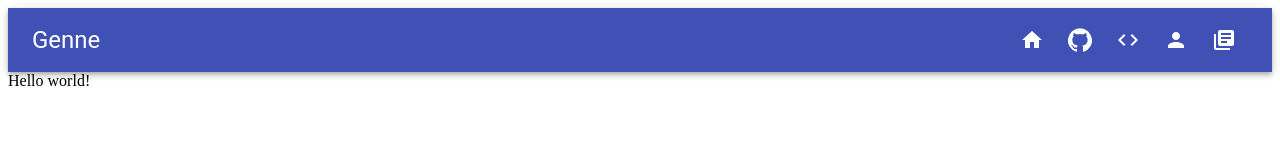
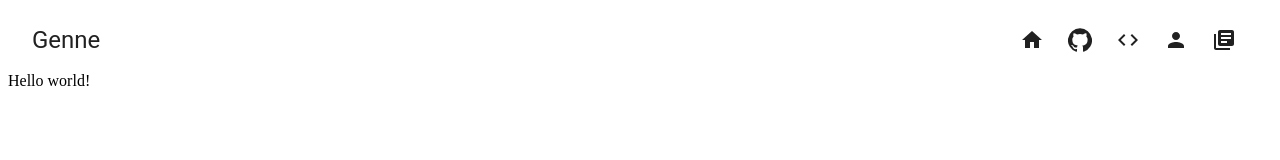
Before and after one commit to you-genie/GatsMe, a Gatsby site: page / in a window 1280 px wide. Built offline with nearby package versions, Linux system fonts and the light colour scheme; Gatsby itself is replaced by a stand-in of ours.

Commit message:
[#2] header done

```diff
--- a/src/components/header.js
+++ b/src/components/header.js
@@ -14,9 +14,6 @@ const useStyles = makeStyles((theme) => ({
   title: {
     flexGrow: 1,
   },
-  appBar: {
-
-  },
 }))
 
 const myNotionPage =
@@ -25,7 +22,7 @@ const myNotionPage =
 export default function Header() {
   const classes = useStyles();
   return (
-    <AppBar position={"static"}>
+    <AppBar color={"white"} elevation={0} position={"static"}>
       <Toolbar>
         <Typography variant={"h5"} className={classes.title}>
           Genne
```
